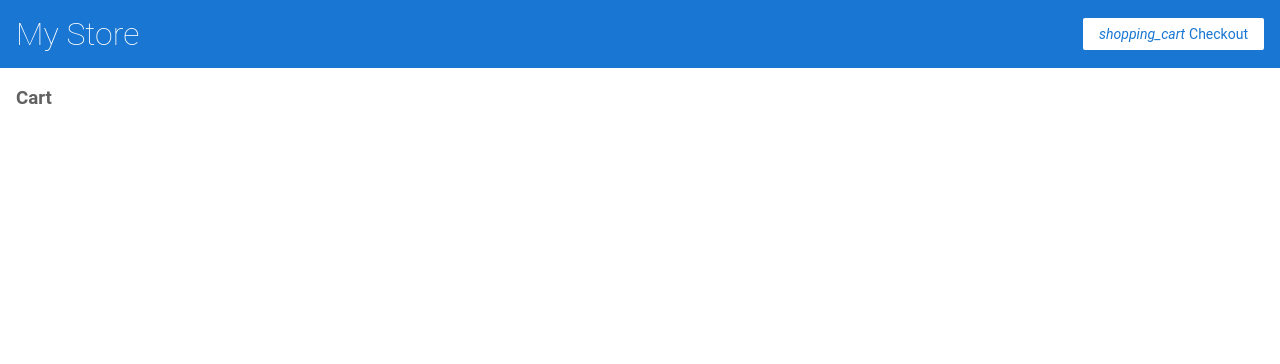
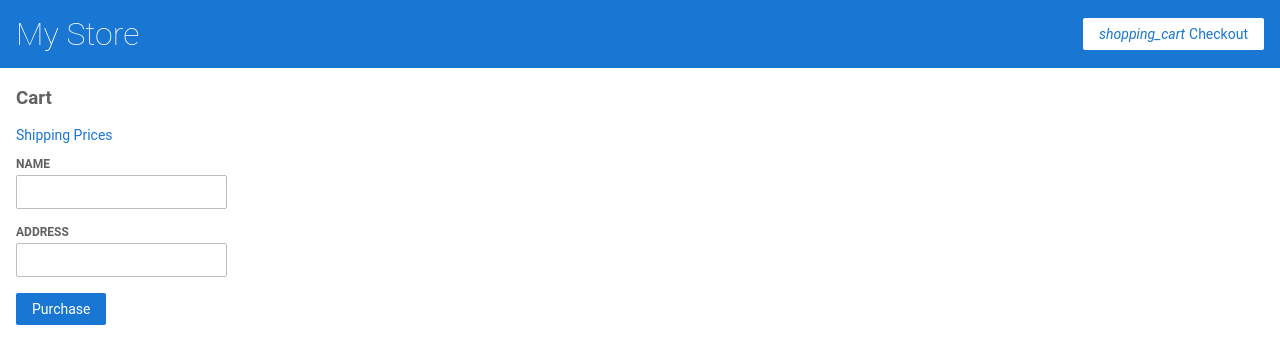
Before and after one commit to CristianPeralta/FirstAngularProject, an Angular app: page /cart in a window 1280 px wide. Shown: the top 364 px of the page. Built offline with nearby package versions, Linux system fonts and the light colour scheme.

Commit message:
add checkout form

```diff
--- a/src/app/app.module.ts
+++ b/src/app/app.module.ts
@@ -9,6 +9,7 @@
 import { ProductAlertsComponentComponent } from './product-alerts-component/product-alerts-component.component';
 import { ProductDetailsComponent } from './product-details/product-details.component';
 import { CartComponent } from './cart/cart.component';
+import { ReactiveFormsModule } from '@angular/forms';
 
 @NgModule({
   declarations: [
@@ -21,6 +22,7 @@
   ],
   imports: [
     BrowserModule,
+    ReactiveFormsModule,
     AppRoutingModule,
     RouterModule.forRoot([
       { path: '', component: ProductListComponent },
--- a/src/app/cart/cart.component.html
+++ b/src/app/cart/cart.component.html
@@ -1,6 +1,30 @@
 <h3>Cart</h3>
 
+<p>
+  <a routerLink="/shipping">Shipping Prices</a>
+</p>
+
 <div class="cart-item" *ngFor="let item of items">
-  <span>{{ item.name }}</span>
+  <span>{{ item.name }} </span>
   <span>{{ item.price | currency }}</span>
 </div>
+
+<form [formGroup]="checkoutForm" (ngSubmit)="onSubmit(checkoutForm.value)">
+
+  <div>
+    <label for="name">
+      Name
+    </label>
+    <input id="name" type="text" formControlName="name">
+  </div>
+
+  <div>
+    <label for="address">
+      Address
+    </label>
+    <input id="address" type="text" formControlName="address">
+  </div>
+
+  <button class="button" type="submit">Purchase</button>
+
+</form>
--- a/src/app/cart/cart.component.ts
+++ b/src/app/cart/cart.component.ts
@@ -1,5 +1,6 @@
 import { Component, OnInit } from '@angular/core';
 import { CartService } from '../cart.service';
+import { FormBuilder } from '@angular/forms';
 
 @Component({
   selector: 'app-cart',
@@ -8,11 +9,25 @@
 })
 export class CartComponent implements OnInit {
   items;
+  checkoutForm;
   constructor(
-    private cartService: CartService
+    private cartService: CartService,
+    private formBuilder: FormBuilder,
   ) { }
 
   ngOnInit() {
     this.items = this.cartService.getItems();
+    this.checkoutForm = this.formBuilder.group({
+      name: '',
+      address: '',
+    });
+  }
+
+  onSubmit(customerData) {
+    // Process checkout data here <<
+    console.warn('Your order has been submitted', customerData);
+
+    this.items = this.cartService.clearCart();
+    this.checkoutForm.reset();
   }
 }
```
